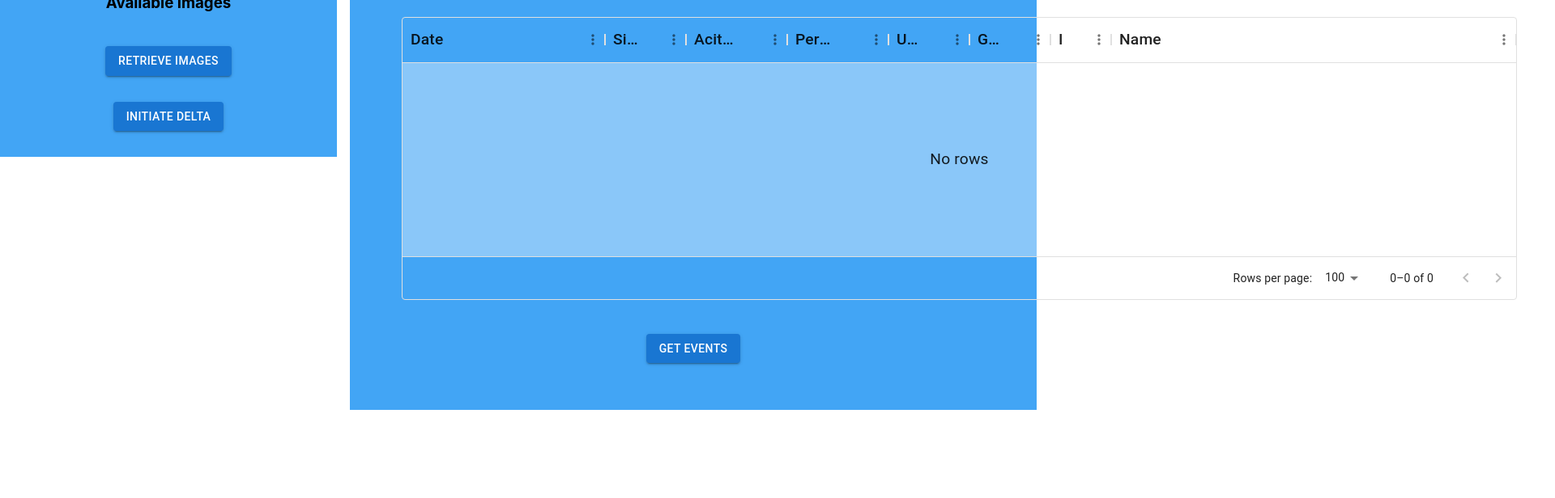
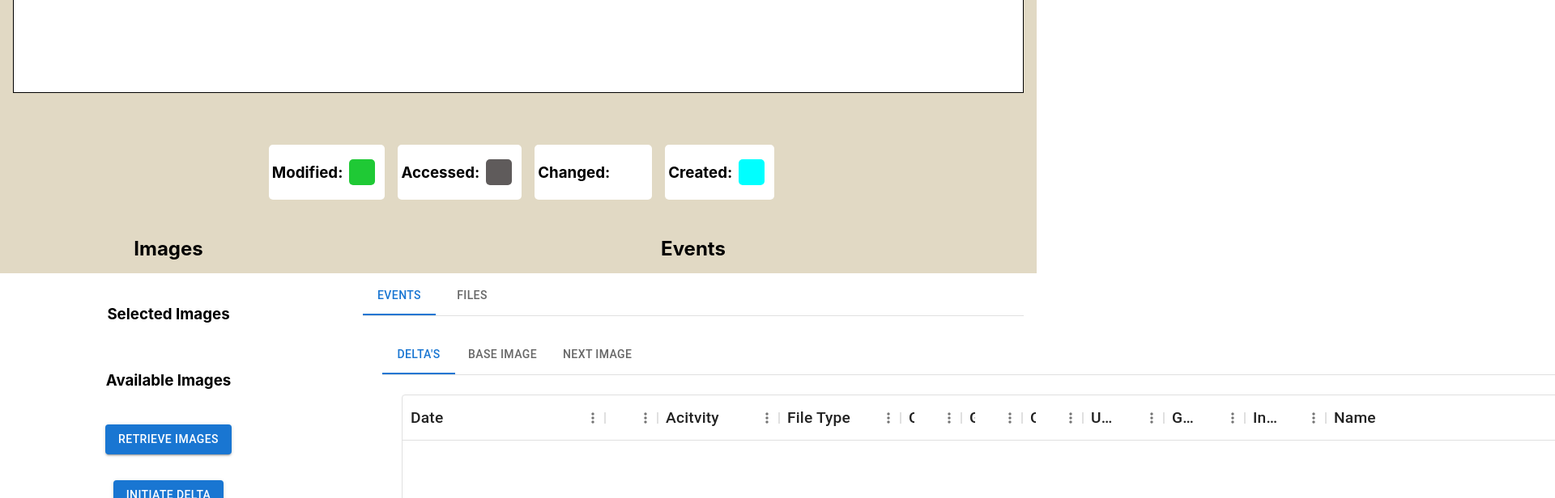
Before and after one commit to gaMingLT/deltascope, a Next.js app in the folder web/: page / in a window 1280 px wide. Shown: the part 460-1076 px from the top of the page at 81% size, 1920 px wide, since content can reach past the window. Before the commit the page ends 967 px from the top, so only its background shows below. Built offline with nearby package versions, Linux system fonts and the light colour scheme.

Commit message:
Updated features - UI and API

```diff
--- a/web/src/components/DisplayEvents.tsx
+++ b/web/src/components/DisplayEvents.tsx
@@ -1,18 +1,15 @@
-import { DataGrid, GridRowsProp, GridColDef, useGridApiContext, GridEventListener, useGridApiEventHandler } from "@mui/x-data-grid";
+import { DataGrid, GridColDef, GridEventListener } from "@mui/x-data-grid";
 import {
   Alert,
-  AppBar,
   Box,
   Button,
   Grid,
   Tab,
-  Tabs,
-  Typography,
 } from "@mui/material";
 import TabContext from "@mui/lab/TabContext";
 import TabList from "@mui/lab/TabList";
 import TabPanel from "@mui/lab/TabPanel";
-import { useEffect, useState } from "react";
+import { useState } from "react";
 
 const columns: GridColDef[] = [
   {
@@ -20,12 +17,15 @@ const columns: GridColDef[] = [
     headerName: "Date",
     width: 250,
   },
-  { field: "size", headerName: "Size", width: 100 },
-  { field: "activity", headerName: "Acitvity", width: 125 },
-  { field: "permissions", headerName: "Permissions", width: 125 },
+  { field: "size", headerName: "Size", width: 65 },
+  { field: "activity", headerName: "Acitvity", width: 150 },
+  { field: "fileType", headerName: "File Type", width: 150 },
+  { field: "ownerPerm", headerName: "Owner", width: 75 },
+  { field: "groupPerm", headerName: "Group", width:  75 },
+  { field: "otherPerm", headerName: "Other", width: 75 },
   { field: "uid", headerName: "User ID", width: 100 },
   { field: "guid", headerName: "Group ID", width: 100 },
-  { field: "inode", headerName: "Inode", width: 75 },
+  { field: "inode", headerName: "Inode", width: 100 },
   { field: "name", headerName: "Name", width: 500 },
 ];
 
@@ -48,27 +48,49 @@ const DisplayEvents = ({
   const [ErrorMessage, setDeltaError] = useState<string>("");
   const [displayError, setDisplayErrorMessage] = useState<boolean>(false);
   const [displaySelectedRow, setDisplaySelectedRow] = useState("");
-  // const apiRef = useGridApiContext();
 
   const handleChange = (event: React.SyntheticEvent, newValue: number) => {
     setValue(newValue);
   };
 
-  // useEffect(() => {
-  //   if(eventsSet) {
-  //     eventsToTable(events)
-  //   }
-  // })
 
   const handleRowClick: GridEventListener<'rowClick'> = (params) => {
     console.log('Params: ', params)
-    setDisplaySelectedRow(`Path:  "${params.row.name}"`);
+    setDisplaySelectedRow(params.row.name);
   };
 
-  // useGridApiEventHandler(apiRef, 'rowClick', handleRowClick);
+  const getActivity = (mActivity: string, aActivity: string, cActivity: string, bActivity: string) => {
+    if (mActivity != ".") {
+      return "Modified"
+    }
+    else if (aActivity != ".") {
+      return "Accessed"
+    }
+    else if (cActivity != ".") {
+      return "Changed"
+    }
+    else if (bActivity != ".") {
+      return "Created"
+    }
+  }
+
+  const getFileType = (type: string) => {
+    switch(type) {
+      case "-":
+        return "Unknown"
+      case "r":
+        return "Regular File"
+      case "d":
+        return "Directory"
+      case "l":
+        return "Link"
+      default:
+        return type
+    }
+  }
 
   const eventsToTable = (events: any) => {
-    console.log('Events to table!', events)
+    console.log('Events to table!')
     const tempEventsData = {
       delta: new Array(),
       base: new Array(),
@@ -85,17 +107,18 @@ const DisplayEvents = ({
 
           let itemToAdd: any = {
             id: idCounter,
-            date: element[0] ? element[0] : previousDate,
-            size: element[1],
-            activity: element[2],
-            permissions: element[3],
-            uid: element[4],
-            guid: element[5],
-            inode: element[6],
-            name: element[7]
+            date: element.Date,
+            size: element.Size,
+            activity: getActivity(element.mActivity, element.aActivity, element.cActivit, element.bActivity),
+            fileType: getFileType(element.FileType[0]),
+            ownerPerm: element.OwnerPerm,
+            groupPerm: element.GroupPerm,
+            otherPerm: element.OtherPerm,
+            uid: element.UUID,
+            guid: element.GUID,
+            inode: element.Inode,
+            name: element.Path
           }
-
-          element[0] ? previousDate = element[0] : ""
 
           switch(key) {
             case "delta":
@@ -117,11 +140,7 @@ const DisplayEvents = ({
         // setEventsSet(true)
     })
 
-    console.log("Events data - mapped: ", tempEventsData)
     setEvents(tempEventsData)
-
-    console.log("Events: ", events.delta)
-
   }
 
   const getEvents = () => {
@@ -136,9 +155,8 @@ const DisplayEvents = ({
     })
       .then(async (e) => {
         let data = await e.json();
-        console.log('Events data: ', data)
         setEventsParent(data)
-        // eventsToTable(data.events);
+        eventsToTable(data.events);
       })
       .catch((e) => {
         setDisplayErrorMessage(true);
@@ -150,7 +168,7 @@ const DisplayEvents = ({
 
   return (
     <>
-      <Grid container spacing="2">
+      <Grid container spacing="2" direction="column">
         <Grid item>
         <TabContext value={value.toString()}>
                 <Box sx={{ borderBottom: 1, borderColor: "divider" }}>
@@ -199,11 +217,13 @@ const DisplayEvents = ({
 
               </TabContext>
         </Grid>
-        <Grid>
+        <Grid item>
           <Grid item>
-              <Box>
-                <p>{displaySelectedRow}</p>
-              </Box>
+            { displaySelectedRow ?
+                <Box style={{ padding: '0.5rem', fontSize: '1.25rem' }} >
+                  <p><strong>Path: </strong> {displaySelectedRow}</p>
+                </Box> : ''
+            }
           </Grid>
         </Grid>
         <Grid item container spacing="2" direction="column">
--- a/web/src/components/DisplayImages.tsx
+++ b/web/src/components/DisplayImages.tsx
@@ -81,7 +81,7 @@ const DisplayImages = ({
   return (
     <>
       <Grid item xs={4}>
-        <Box bgcolor="primary.light" padding="1rem">
+        <Box /* bgcolor="primary.light" */ padding="1rem">
           <Box textAlign="center">
             <h2>Images</h2>
           </Box>
@@ -167,7 +167,7 @@ const DisplayImages = ({
               </Box>
               <Box bgcolor="white">
                 {displayLoading ? (
-                  <LinearProgress color="secondary" />
+                  <LinearProgress color="primary" />
                 ) : ("")
                 }
               </Box>
@@ -175,137 +175,6 @@ const DisplayImages = ({
           </Grid>
         </Box>
       </Grid>
-
-      {/* <Grid
-        container
-        spacing={8}
-        direction={"column"}
-        xs={
-          12
-        }
-        zeroMinWidth
-      >
-
-        <Grid container spacing={2} direction="column" justifyContent="center" alignItems="center" sx={{ marginBottom: '1.5rem' }} >
-          <Typography
-            variant="h5"
-            sx={{ fontSize: "1.5rem", fontWeight: "bolder", textAlign: 'center' }}
-          >
-            Selected Images
-          </Typography>
-          <Grid
-            container
-            spacing={2}
-            item
-            xs={
-              6
-            }
-            direction="column"
-          >
-            {selectedImages.map((name, index) => (
-              <Box
-                key={index}
-                data-name={name}
-                onClick={addImageForComparison}
-                sx={{
-                  textAlign: "center",
-                  fontSize: 18,
-                  fontWeight: "bold",
-                  margin: "1rem",
-                  padding: "0.75rem",
-                  color: "black",
-                  backgroundColor: "lightblue",
-                  cursor: "pointer",
-                  borderRadius: "5px",
-                }}
-              >
-                {name}
-              </Box>
-            ))}
-          </Grid>
-        </Grid>
-
-
-
-        <Grid container spacing={4} direction="column" justifyContent="center" alignItems="center" zeroMinWidth>
-          <Typography
-            variant="h5"
-            sx={{ fontSize: "1.5rem", fontWeight: "bolder" }}
-          >
-            Available Images
-          </Typography>
-          <Grid container spacing={2} direction={"column"} xs={6} zeroMinWidth>
-            {availableImages.map((name, index) => (
-              <Box
-                key={index}
-                data-name={name}
-                onClick={addImageForComparison}
-                sx={{
-                  textAlign: "center",
-                  fontSize: 24,
-                  fontWeight: "bold",
-                  color: "black",
-                  margin: "1rem",
-                  padding: "0.5rem",
-                  border: "2px solid black",
-                  borderRadius: "3px",
-                  cursor: "pointer",
-                }}
-              >
-                {name}
-              </Box>
-            ))}
-          </Grid>
-        </Grid>
-
-
-        <Grid
-          container
-          spacing={2}
-          direction={"column"}
-          xs={4}
-          item
-          zeroMinWidth
-        >
-          <Button
-            variant="contained"
-            sx={{ marginTop: "1rem" }}
-            onClick={getAvailableImages}
-          >
-            Retrieve Images
-          </Button>
-          <Button
-            variant="contained"
-            sx={{ marginTop: "1rem" }}
-            onClick={initiateDelta}
-          >
-            Initiate Delta
-          </Button>
-          {displayError ? (
-            <Alert sx={{ marginTop: "1rem" }} severity="error">
-              {ErrorMessage}
-            </Alert>
-          ) : (
-            ""
-          )}
-          {displayMessage ? (
-            <Alert sx={{ marginTop: "1rem" }} severity="success">
-              {message}
-            </Alert>
-          ) : (
-            ""
-          )}
-          {displayLoading ? (
-            <CircularProgress
-            color="primary"
-            size="md"
-          />
-          ) : ("")
-
-          }
-        </Grid>
-
-      </Grid> */}
     </>
   );
 };
--- a/web/src/components/FileDisplay.tsx
+++ b/web/src/components/FileDisplay.tsx
@@ -48,7 +48,7 @@ const FileDisplay = ({ fileBlob }: { fileBlob: Blob | undefined }) => {
           <Box padding={0.5} >
             <TextareaAutosize
                 minRows={15}
-                style={{ width: 600 }}
+                style={{ width: 800 }}
                 onClick={loadFile}
                 value={fileContent?.toString()}
               />
--- a/web/src/components/ImageActions.tsx
+++ b/web/src/components/ImageActions.tsx
@@ -24,7 +24,7 @@ const ImageActions = ({
   return (
     <>
       <Grid item xs={8}>
-          <Box bgcolor="primary.light" textAlign="center" padding="1rem">
+          <Box /* bgcolor="primary.light" */ textAlign="center" padding="1rem">
             <Box textAlign="center">
               <h2>Events</h2>
             </Box>
--- a/web/src/components/Timeline.tsx
+++ b/web/src/components/Timeline.tsx
@@ -3,9 +3,16 @@ import { useEffect, useState } from "react";
 import { Timeline } from "vis-timeline";
 // import "vis-timeline/styles/vis-timeline-graph2d.css";
 
-
 const DisplayTimeline = ({ eventsData }: { eventsData: any }) => {
   const [timeLineLoaded, setTimeLineLoaded] = useState<Boolean>(false)
+  const [selectedEventsTimeline, setSelectedEventsTimeline] = useState<{ modified: boolean, accessed: boolean, changed: boolean, created: boolean }>(
+    {
+      "modified": true,
+      "accessed": true,
+      "changed": true,
+      "created": true
+    }
+  );
 
   useEffect(() => {
     if (!timeLineLoaded && eventsData) {
@@ -14,79 +21,149 @@ const DisplayTimeline = ({ eventsData }: { eventsData: any }) => {
     }
   })
 
+  const changeEventsShown = (type: string) => {
+    switch(type) {
+      case "modified":
+        selectedEventsTimeline.modified = !selectedEventsTimeline.modified;
+        break;
+      case "accessed":
+        selectedEventsTimeline.accessed = !selectedEventsTimeline.accessed;
+        break;
+      case "changed":
+        selectedEventsTimeline.changed = !selectedEventsTimeline.changed;
+        break;
+      case "created":
+        selectedEventsTimeline.created = !selectedEventsTimeline.created;
+        break;
+    }
+    createTimeline();
+  }
+
+  const addToTimeline = (element: string) => {
+    let res = false
+    Object.keys(selectedEventsTimeline).map((key: string) => {
+      const temp= selectedEventsTimeline as any;
+      if (element == key) {
+        res = temp[key]
+      }
+    })
+    return res;
+  }
+
   const createTimeline = () => {
     const container = document.getElementById("visualization") as HTMLElement;
     container.innerHTML = "";
 
     const groups = [
-      // { content: "Base", id: "base", value: 1, className: "base" },
-      // { content: "Next", id: "next", value: 2, className: "next" },
       { content: "Delta", id: "delta", value: 1, className: "delta" },
     ]
 
     const items: Array<any> = []
     let idCounter = 0;
     const events = eventsData["events"]
-    console.log('Events received: ', events)
     const deltaEvents = events.delta
     deltaEvents.map((element: any) => {
-      let itemToAdd: any = { id: idCounter, content: element.Path ,start: element.Date, group: "delta" }
+      const path = element.Path
+      const name = path.split('/')[-1]
+      let fileType;
 
-      items.push(itemToAdd);
+      switch(element.FileType[0]) {
+        case "-":
+          fileType = "Unknown"
+          break;
+        case "r":
+          fileType = "Regular File"
+          break;
+        case "d":
+          fileType = "Directory"
+          break;
+        case "l":
+          fileType = "Link"
+          break;
+        default:
+          fileType = element.FileType[0]
+          break;
+      }
 
-      idCounter++;
+      const divContent = `
+        <div style={{ width: '25px', height: '25px', padding: '0.5rem', wordWrap: 'break-word' }} >
+          <p>Path: ${path}</p>
+          <p>Type: ${fileType}</p>
+         </div>`
+
+      let itemToAdd: any = { id: idCounter, content: divContent , start: element.Date }
+
+      if (element.mActivity != ".") {
+        itemToAdd.className = "modified"
+      }
+      else if (element.aActivity != ".") {
+        itemToAdd.className = "accessed"
+      }
+      else if (element.cActivity != ".") {
+        itemToAdd.className = "changed"
+      }
+      else if (element.bActivity != ".") {
+        itemToAdd.className = "created"
+      }
+
+      if (addToTimeline(itemToAdd.className)) {
+        items.push(itemToAdd);
+        idCounter++;
+      }
+
     })
-    // Object.keys(events).map((key: string) => {
-
-    //   if (key != "next") {
-    //     const eventsType = events[key]
-
-    //     eventsType.forEach((element: any) => {
-    //       let itemToAdd: any = { id: idCounter, content: `${element[7]}` ,start: element[0] }
-
-    //       // if (key == "base") {
-    //       //     itemToAdd.group = "base";
-    //       //     itemToAdd.className = "base";
-    //       // }
-
-    //       // if (key == "next") {
-    //       //   itemToAdd.group = "next";
-    //       //   itemToAdd.className = "next";
-    //       // }
-
-    //       if (key == "delta") {
-    //         itemToAdd.group = "delta";
-    //         itemToAdd.className = "delta";
-    //       }
-
-    //       items.push(itemToAdd);
-
-    //       idCounter++;
-    //     });
-    //   }
-    // })
 
     // Configuration for the Timeline
     const options = {
-      // height: '300px'
+      height: '450px',
+      stack: true,
+      horizontalScroll: true,
+      // verticalScroll: true,
+      // zoomKey: 'ctrlKey'
     }
 
     // Create a Timeline
-    const timeline = new Timeline(container, items, groups ,options);
+    const timeline = new Timeline(container, items, options);
   }
 
 
   return (
     <>
-      <Grid container spacing={2} direction="column">
-        <Grid item>
+      <Grid container spacing={4} direction="column">
+        {/* <Grid item>
           <Box style={{ textAlign: 'center', width: '100%', margin: 'auto' }} >
             <h1>Pipeline</h1>
           </Box>
+        </Grid> */}
+        <Grid item>
+          <Box id="visualization" style={{ border: '1px solid black', height: '475px', margin: '1rem', padding: '0.5rem', backgroundColor: "white" }}>
+          </Box>
         </Grid>
-        <Grid item>
-          <Box id="visualization" style={{ border: '1px solid black', height: 'auto', margin: '1rem', padding: '1rem' }}>
-          </Box>
+        <Grid item container spacing={2} justifyContent={"center"} p={1} width={"max-content"} margin={"auto"} /* style={{ backgroundColor: '#42a5f5' }} */ >
+            <Grid item>
+              <Box style={{ display: 'flex' ,justifyContent: 'space-between', alignItems: 'center', backgroundColor: 'white', padding: '0.25rem', borderRadius: '5px', cursor: 'pointer'  }} onClick={() => changeEventsShown("modified")} >
+                <h3>Modified: </h3>
+                <div style={{ height: '2rem', width: '2rem', backgroundColor: 'rgb(31, 201, 53)', margin: '0.5rem' , borderRadius: '5px' }} ></div>
+              </Box>
+            </Grid>
+            <Grid item>
+            <Box style={{ display: 'flex' ,justifyContent: 'space-between', alignItems: 'center', backgroundColor: 'white', padding: '0.25rem', borderRadius: '5px', cursor: 'pointer'  }} onClick={() => changeEventsShown("accessed")} >
+                <h3>Accessed: </h3>
+                <div style={{ height: '2rem', width: '2rem', backgroundColor: 'rgb(95, 91, 91)', margin: '0.5rem' ,borderRadius: '5px' }} ></div>
+              </Box>
+            </Grid>
+            <Grid item>
+              <Box style={{ display: 'flex' ,justifyContent: 'space-between', alignItems: 'center', backgroundColor: 'white', padding: '0.25rem', borderRadius: '5px', cursor: 'pointer'  }} onClick={() => changeEventsShown("changed")} >
+                <h3>Changed: </h3>
+                <div style={{ height: '2rem', width: '2rem', backgroundColor: 'rgb(229, 108, 108);', margin: '0.5rem' ,borderRadius: '5px' }} ></div>
+              </Box>
+            </Grid>
+            <Grid item>
+              <Box style={{ display: 'flex' ,justifyContent: 'space-between', alignItems: 'center', backgroundColor: 'white', padding: '0.25rem', borderRadius: '5px', cursor: 'pointer'  }} onClick={() => changeEventsShown("created")}  >
+                <h3>Created: </h3>
+                <div style={{ height: '2rem', width: '2rem', backgroundColor: 'aqua', margin: '0.5rem' ,borderRadius: '5px' }} ></div>
+              </Box>
+            </Grid>
         </Grid>
       </Grid>
     </>
--- a/web/src/pages/index.tsx
+++ b/web/src/pages/index.tsx
@@ -1,6 +1,6 @@
 import { type NextPage } from "next";
 import Head from "next/head";
-import { Grid } from "@mui/material";
+import { Box, Grid } from "@mui/material";
 import DisplayTimeline from "~/components/Timeline";
 import Upload from "~/components/Upload";
 import DisplayImages from "~/components/DisplayImages";
@@ -19,8 +19,10 @@ const Home: NextPage = () => {
         <meta name="description" content="Generated by create-t3-app" />
         <link rel="icon" href="/favicon.ico" />
       </Head>
-      <main>
-        <Grid container spacing="2">
+      <main style={{ height: '100vh' }} >
+        {/* Grayis: 8b8b8b */}
+        {/* Beige: e1d9c4 */}
+        <Grid bgcolor="#e1d9c4" container spacing="2" height="100vh" >
           <Grid
             item
             container
@@ -32,8 +34,6 @@ const Home: NextPage = () => {
           <Grid
             item
             container
-            // sx={{ textAlign: "center" }}
-            // justifyContent="center"
           >
             <DisplayTimeline eventsData={eventsParent} />
           </Grid>
```
Also changed, not shown: web/src/components/TimelineItem.tsx (added, +15 -0 lines), web/src/styles/globals.css (+9 -8 lines).
